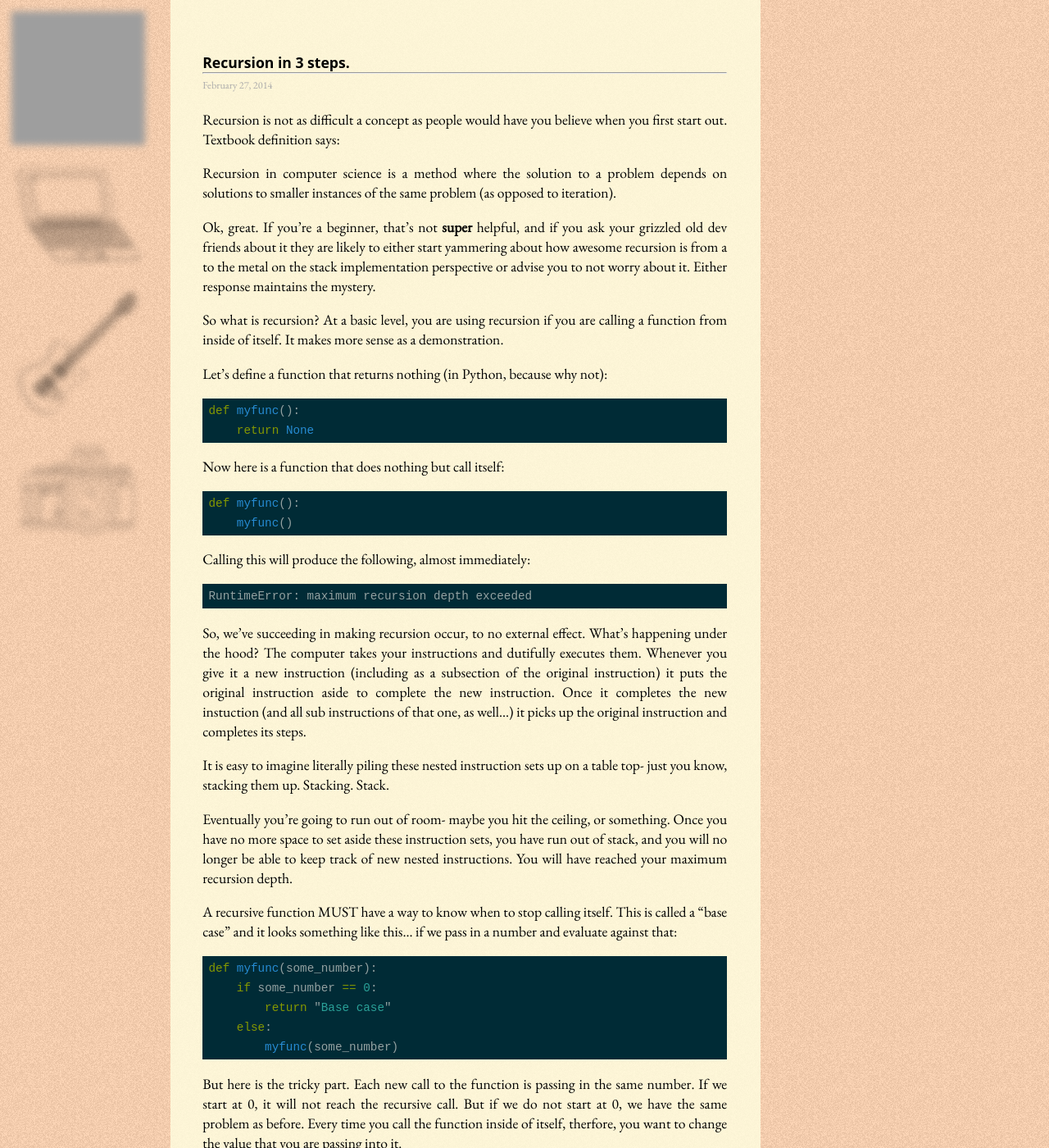
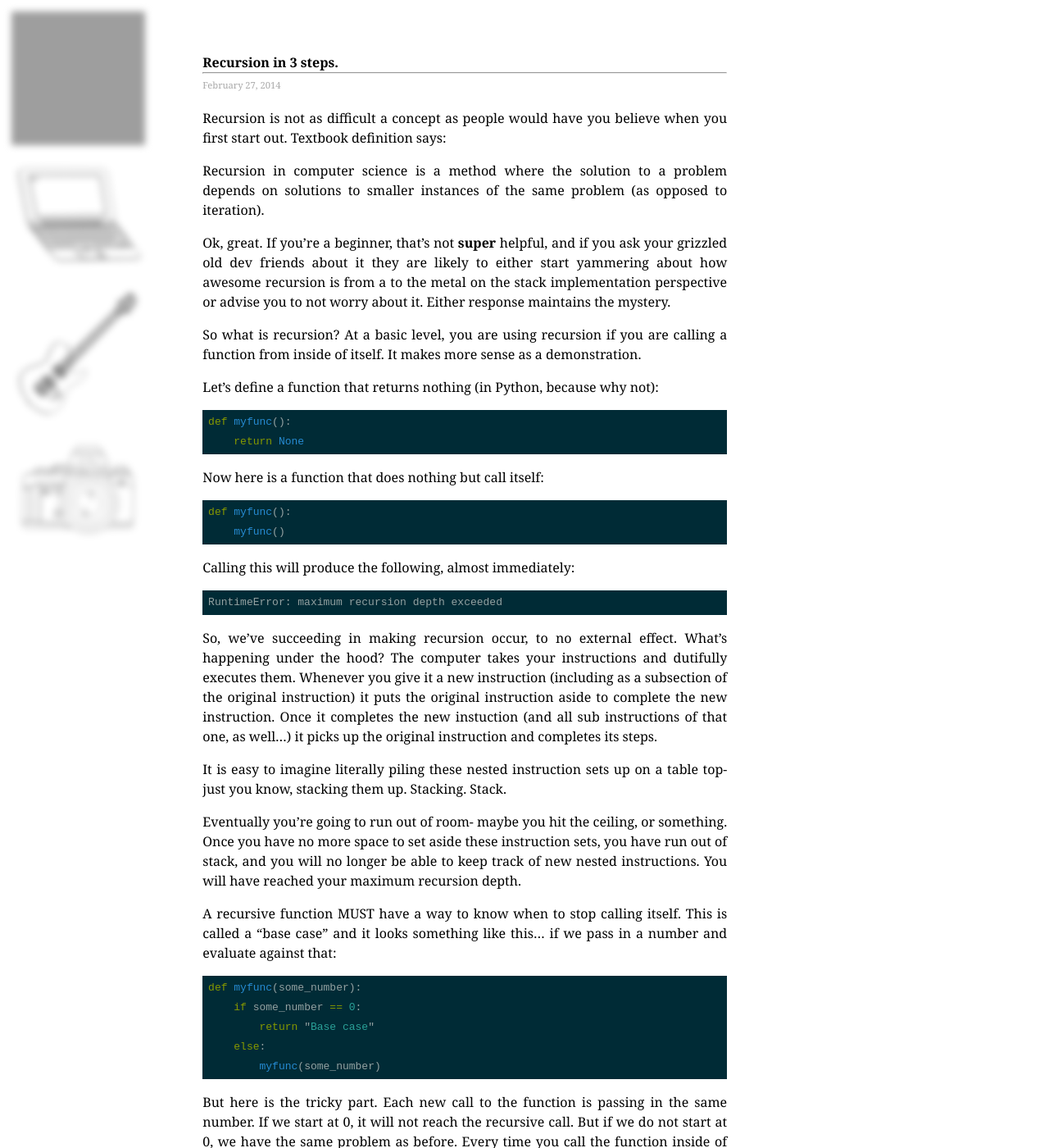
Before and after one commit to jfo/oldblog, a Jekyll site: the page built from index.html, in a window 1280 px wide and 1400 px high. Shown: the whole window at 82% size. Built offline with Jekyll 4.4.1, drawn with Linux system fonts in a browser that asks for light colours; nearby versions of some CDN libraries; some web fonts are replaced; Markdown is read by kramdown in place of the engine named in the settings; grey boxes are pictures that could not be loaded.

Commit message:
changed background

```diff
--- a/css/main.css
+++ b/css/main.css
@@ -13,13 +13,14 @@
 html, body { height: 100%; }
 
 body {
-  /* background-color: #FFF; */
-  background:url("/images/noisy.png");
+  background-color: #ffffff;
+  /* background:url("/images/noisy.png"); */
   background-repeat:repeat;
   background-attachment: fixed;
-  font-family: "Open Sans", 'lato', 'lucida grande', 'Carme', sans-serif;
-  font-family: Georgia, Cambria, 'Times New Roman', Times, serif;
-  font-family: "EB Garamond", serif;
+  /* font-family: "Open Sans", 'lato', 'lucida grande', 'Carme', sans-serif; */
+  /* font-family: Georgia, Cambria, 'Times New Roman', Times, serif; */
+  /* font-family: "EB Garamond", serif; */
+  font-family: 'Sentinel SSm A', 'Sentinel SSm B', Georgia, serif;
   text-align: center;
 }
 
@@ -46,7 +47,7 @@ a:visited { color: #a0a; }
 }
 
 .post-preview  {
-  font-size: 110%;
+  font-size: 100%;
 }
 
 .post  p {
@@ -65,7 +66,7 @@ a:visited { color: #a0a; }
 /* preview split styles */
 
 .post-title {
-  font-family: "Open Sans", 'lato', 'lucida grande', 'Carme', sans-serif;
+  /* font-family: "Open Sans", 'lato', 'lucida grande', 'Carme', sans-serif; */
   text-decoration:none;
 }
 
@@ -157,14 +158,14 @@ a {
   margin-right: auto;
 }
 
-.sitebackground {
-  position: fixed;
-  height:100%;
-  background: rgba(255, 255, 225, .8);
-  width:45em;
-  margin: 0em 0em 0em 13em;
-  z-index: -1;
-}
+/* .sitebackground { */
+/*   position: fixed; */
+/*   height:100%; */
+/*   background: rgba(255, 255, 225, .8); */
+/*   width:45em; */
+/*   margin: 0em 0em 0em 13em; */
+/*   z-index: -1; */
+/* } */
 
 .site {
   text-align: justify;
```
